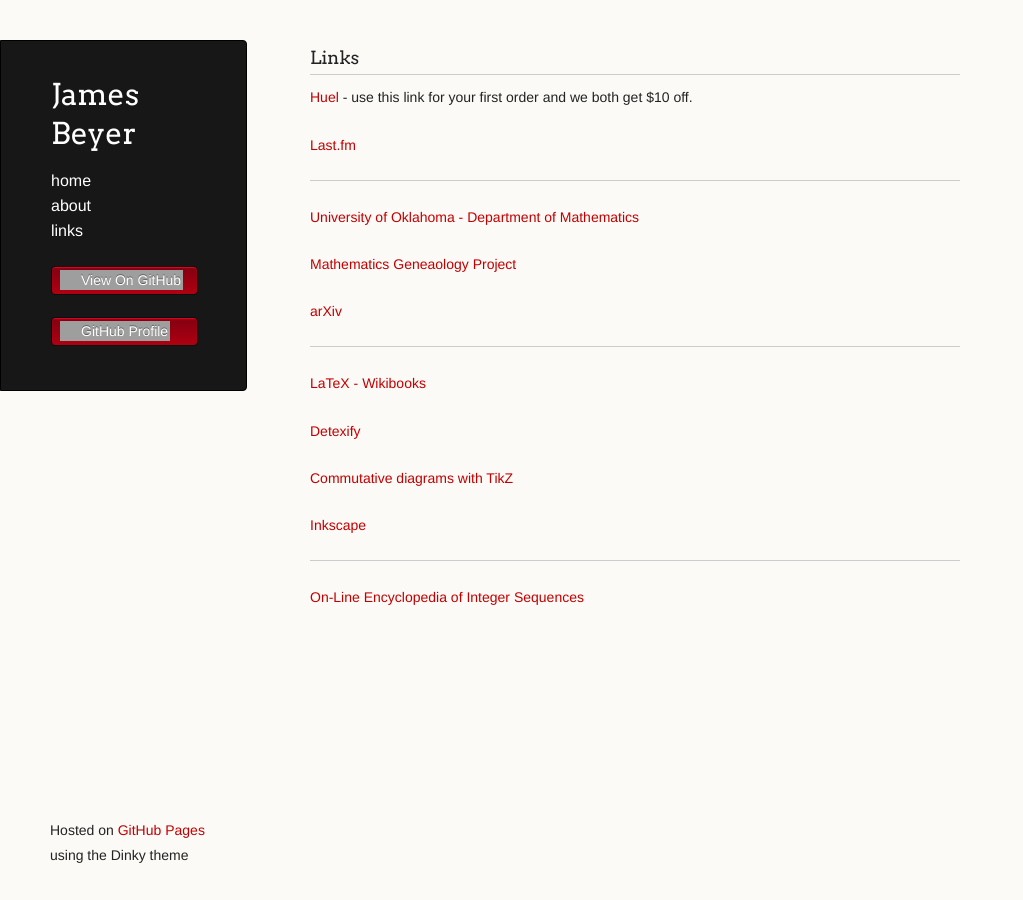
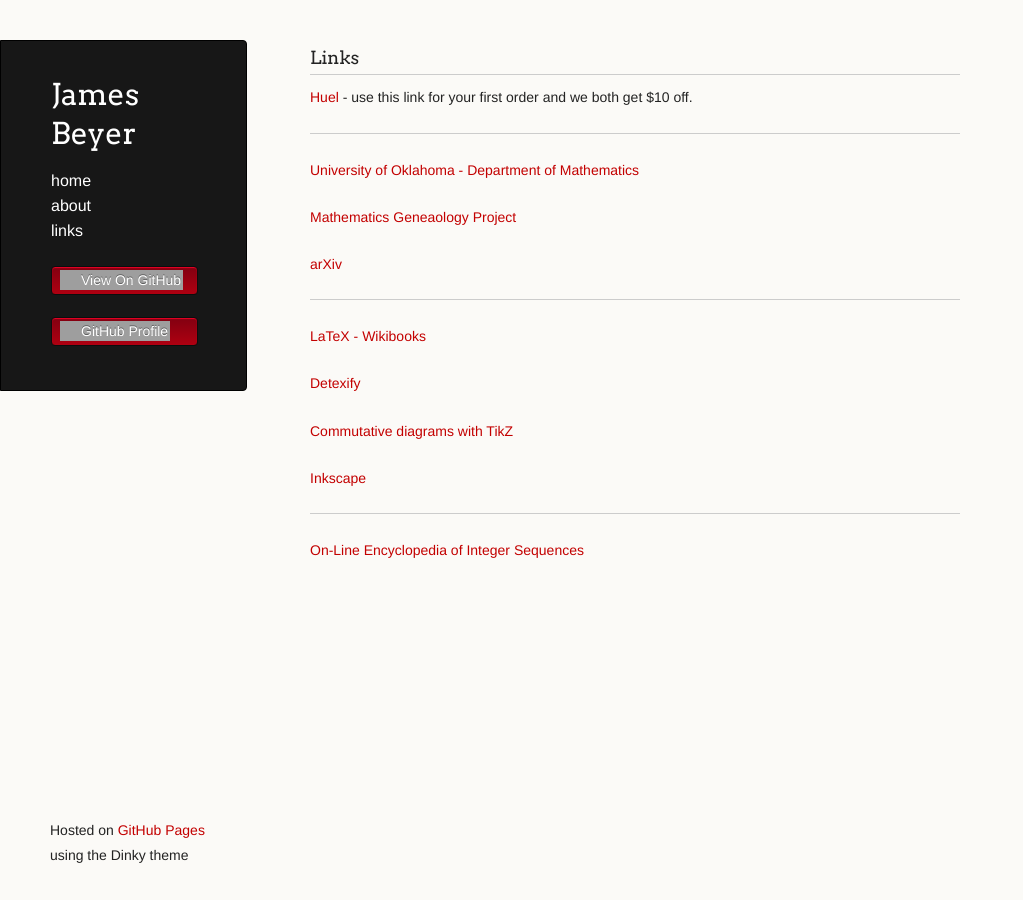
Before and after one commit to jebeyer/jebeyer.github.io, a Jekyll site: the page built from links.md, in a window 1280 px wide. Shown: the whole page, without its empty margins (0-1023 px from the left). Built offline with Jekyll 4.4.1, drawn with Linux system fonts in a browser that asks for light colours; a script that is not in the unit is left out; our own code applies the rules of GitHub Pages for plain Markdown files; grey boxes are pictures that could not be loaded.

Commit message:
Moved lastfm link to aboutme

```diff
--- a/links.md
+++ b/links.md
@@ -5,8 +5,6 @@
 ### Links
 
 [Huel](https://huel.mention-me.com/m/ol/hv6zg-james-beyer) - use this link for your first order and we both get $10 off.
-
-[Last.fm](https://www.last.fm/user/blahquaker)
 
 ---
 
```
